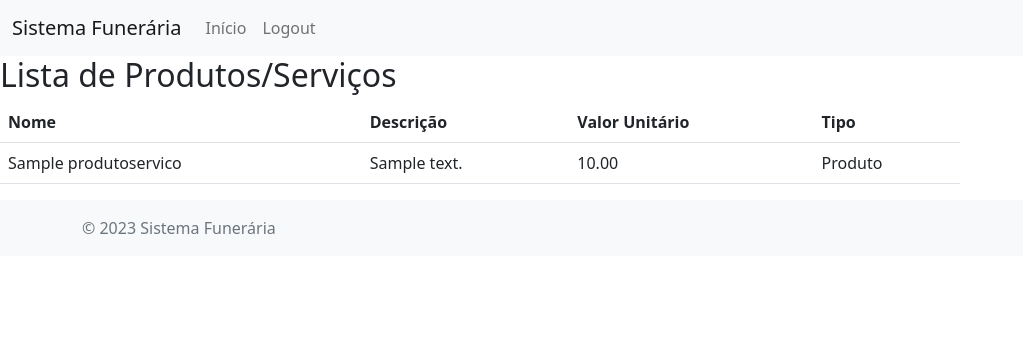
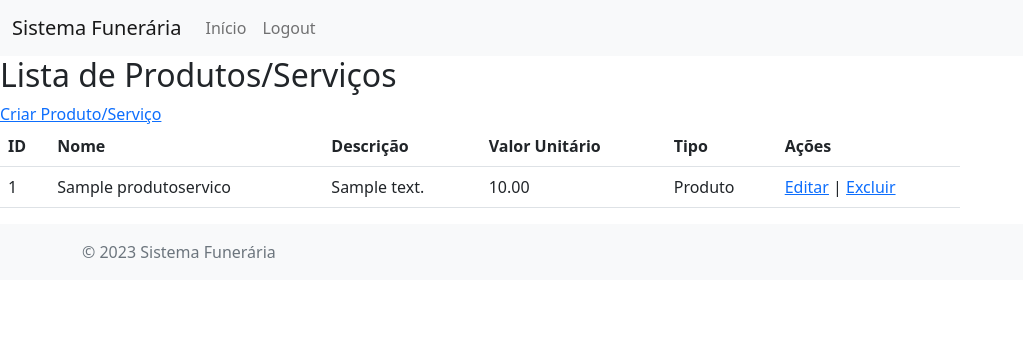
Before and after one commit to italosilva18/funeraria, a Django app: page /lista_produtos_servicos/ in a window 1280 px wide. Shown: the top 356 px of the page, without its empty margins (0-1023 px from the left). Run offline with Django 4.2, Linux system fonts and the light colour scheme; a user stored in the database is signed in; tables that the repository leaves empty hold one stand-in row (values such as "Sample post"); some libraries are stand-ins or nearby versions.

Commit message:
attualização das view, urls para o CRUD.

```diff
--- a/sistema_funeraria/templates/sistema_funeraria/orcamentos/lista_orcamentos.html
+++ b/sistema_funeraria/templates/sistema_funeraria/orcamentos/lista_orcamentos.html
@@ -2,6 +2,7 @@
 
 {% block content %}
   <h2>Lista de Orçamentos</h2>
+  <a class="btn btn-outline-danger" href="{% url 'sistema_funeraria:criar_orcamento' %}">Criar Orcamento</a>
   <table class="table">
     <thead>
       <tr>
@@ -15,6 +16,10 @@
         <tr>
           <td>{{ orcamento.cliente.user.first_name }} {{ orcamento.cliente.user.last_name }}</td>
           <td>{{ orcamento.valor_total }}</td>
+          <td>
+            <a href="{% url 'sistema_funeraria:editar_orcamento' orcamento.id %}">Editar</a> |
+            <a href="{% url 'sistema_funeraria:excluir_orcamento' orcamento.id %}">Excluir</a>
+          </td>
           <td>
             <ul>
               {% for produto_servico in orcamento.produtos_servicos.all %}
--- a/sistema_funeraria/templates/sistema_funeraria/produtos_servicos/lista_produtos_servicos.html
+++ b/sistema_funeraria/templates/sistema_funeraria/produtos_servicos/lista_produtos_servicos.html
@@ -2,28 +2,28 @@
 
 {% block content %}
   <h2>Lista de Produtos/Serviços</h2>
+  <a href="{% url 'sistema_funeraria:criar_produto_servico' %}">Criar Produto/Serviço</a>
   <table class="table">
-    <thead>
     <tr>
+      <th>ID</th>
       <th>Nome</th>
       <th>Descrição</th>
       <th>Valor Unitário</th>
       <th>Tipo</th>
+      <th>Ações</th>
     </tr>
-    </thead>
-    <tbody>
     {% for produto_servico in produtos_servicos %}
     <tr>
+      <td>{{ produto_servico.id }}</td>
       <td>{{ produto_servico.nome }}</td>
       <td>{{ produto_servico.descricao }}</td>
       <td>{{ produto_servico.valor_unitario }}</td>
       <td>{{ produto_servico.get_tipo_display }}</td>
-        </tr>
-      {% empty %}
-        <tr>
-          <td colspan="4">Nenhum produto/serviço encontrado.</td>
+      <td>
+        <a href="{% url 'editar_produto_servico' produto_servico.id %}">Editar</a> |
+        <a href="{% url 'excluir_produto_servico' produto_servico.id %}">Excluir</a>
+      </td>
     </tr>
     {% endfor %}
-    </tbody>
   </table>
 {% endblock %}
--- a/sistema_funeraria/urls.py
+++ b/sistema_funeraria/urls.py
@@ -6,7 +6,7 @@ app_name = 'sistema_funeraria'
 
 urlpatterns = [
 
-    #path('', views.LoginView, name='login'),
+    #path('', views.LoginView.as_view, name='login'),
     path('login/', views.LoginView.as_view(), name='login'),
     path('logout/', views.logout_view, name='logout'),
     path('dashboard/', views.dashboard_view, name='dashboard'),
@@ -32,7 +32,14 @@ urlpatterns = [
     path('plano/criar/', views.criar_plano, name='criar_plano'),
     path('plano/editar/<int:id>/', views.editar_plano, name='editar_plano'),
     path('plano/excluir/<int:id>/', views.excluir_plano, name='excluir_plano'),
-
+    #orcamentos
+    path('orcamento/criar/', views.criar_orcamento, name='criar_orcamento'),
+    path('orcamento/editar/<int:id>/', views.editar_orcamento, name='editar_orcamento'),
+    path('orcamento/excluir/<int:id>/', views.excluir_orcamento, name='excluir_orcamento'),
+    #Produto_Servico
+    path('produto_servico/criar/', views.criar_produto_servico, name='criar_produto_servico'),
+    path('produto_servico/editar/<int:id>/', views.editar_produto_servico, name='editar_produto_servico'),
+    path('produto_servico/excluir/<int:id>/', views.excluir_produto_servico, name='excluir_produto_servico'),
 ]
 
 
--- a/sistema_funeraria/views.py
+++ b/sistema_funeraria/views.py
@@ -7,7 +7,7 @@ from django.contrib.auth.forms import AuthenticationForm
 from django.contrib.auth.mixins import LoginRequiredMixin
 from django.contrib.auth.decorators import login_required
 from django.http import HttpResponseRedirect
-from .forms import ClienteForm, ContatoForm, FuncionarioForm, PlanoForm, UsuarioForm
+from .forms import ClienteForm, ContatoForm, FuncionarioForm, PlanoForm, ProdutoServicoForm, UsuarioForm, OrcamentoForm
 
 
 def error_404(request, exception):
@@ -199,7 +199,66 @@ class lista_produtos_servicosView(LoginRequiredMixin,ListView):
     template_name = 'sistema_funeraria/produtos_servicos/lista_produtos_servicos.html'
     context_object_name = 'produtos_servicos'
 
+def criar_produto_servico(request):
+    if request.method == "POST":
+        form = ProdutoServicoForm(request.POST)
+        if form.is_valid():
+            produto_servico = form.save()
+            return redirect('sistema_funeraria:lista_produtos_servicos')
+    else:
+        form = ProdutoServicoForm()
+    return render(request, 'sistema_funeraria/produtos_servicos/criar_produto_servico.html', {'form': form})
+
+def editar_produto_servico(request, id):
+    produto_servico = get_object_or_404(ProdutoServico, id=id)
+    if request.method == "POST":
+        form = ProdutoServicoForm(request.POST, instance=produto_servico)
+        if form.is_valid():
+            produto_servico = form.save()
+            return redirect('sistema_funeraria:lista_produtos_servicos')
+    else:
+        form = ProdutoServicoForm(instance=produto_servico)
+    return render(request, 'sistema_funeraria/produtos_servicos/editar_produto_servico.html', {'form': form})
+
+def excluir_produto_servico(request, id):
+    produto_servico = get_object_or_404(ProdutoServico, id=id)
+    if request.method == "POST":
+        produto_servico.delete()
+        return redirect('sistema_funeraria:lista_produtos_servicos')
+    return render(request, 'sistema_funeraria/produtos_servicos/excluir_produto_servico.html', {'produto_servico': produto_servico})
+
 class lista_orcamentosView(LoginRequiredMixin, ListView):
     model = Orcamento
     template_name = 'sistema_funeraria/orcamentos/lista_orcamentos.html'
     context_object_name = 'orcamentos'
+
+
+
+# Para Orcamento
+def criar_orcamento(request):
+    if request.method == "POST":
+        form = OrcamentoForm(request.POST)
+        if form.is_valid():
+            orcamento = form.save()
+            return redirect('sistema_funeraria:lista_orcamentos')
+    else:
+        form = OrcamentoForm()
+    return render(request, 'sistema_funeraria/orcamentos/criar_orcamento.html', {'form': form})
+
+def editar_orcamento(request, id):
+    orcamento = get_object_or_404(Orcamento, id=id)
+    if request.method == "POST":
+        form = OrcamentoForm(request.POST, instance=orcamento)
+        if form.is_valid():
+            orcamento = form.save()
+            return redirect('sistema_funeraria:lista_orcamentos')
+    else:
+        form = OrcamentoForm(instance=orcamento)
+    return render(request, 'sistema_funeraria/orcamentos/editar_orcamento.html', {'form': form})
+
+def excluir_orcamento(request, id):
+    orcamento = get_object_or_404(Orcamento, id=id)
+    if request.method == "POST":
+        orcamento.delete()
+        return redirect('sistema_funeraria:lista_orcamentos')
+    return render(request, 'sistema_funeraria/orcamentos/excluir_orcamento.html', {'orcamento': orcamento})
```
Also changed, not shown: sistema_funeraria/templates/sistema_funeraria/orcamentos/criar_orcamento.html (added, +9 -0 lines), sistema_funeraria/templates/sistema_funeraria/orcamentos/editar_orcamento.html (added, +9 -0 lines), sistema_funeraria/templates/sistema_funeraria/orcamentos/excluir_orcamento.html (added, +9 -0 lines), sistema_funeraria/templates/sistema_funeraria/produtos_servicos/criar_produto_servico.html (added, +9 -0 lines), sistema_funeraria/templates/sistema_funeraria/produtos_servicos/editar_produto_servico.html (added, +9 -0 lines), sistema_funeraria/templates/sistema_funeraria/produtos_servicos/excluir_produto_servico.html (added, +9 -0 lines), db.sqlite3. Lines whose indentation alone changed are shown as unchanged.
